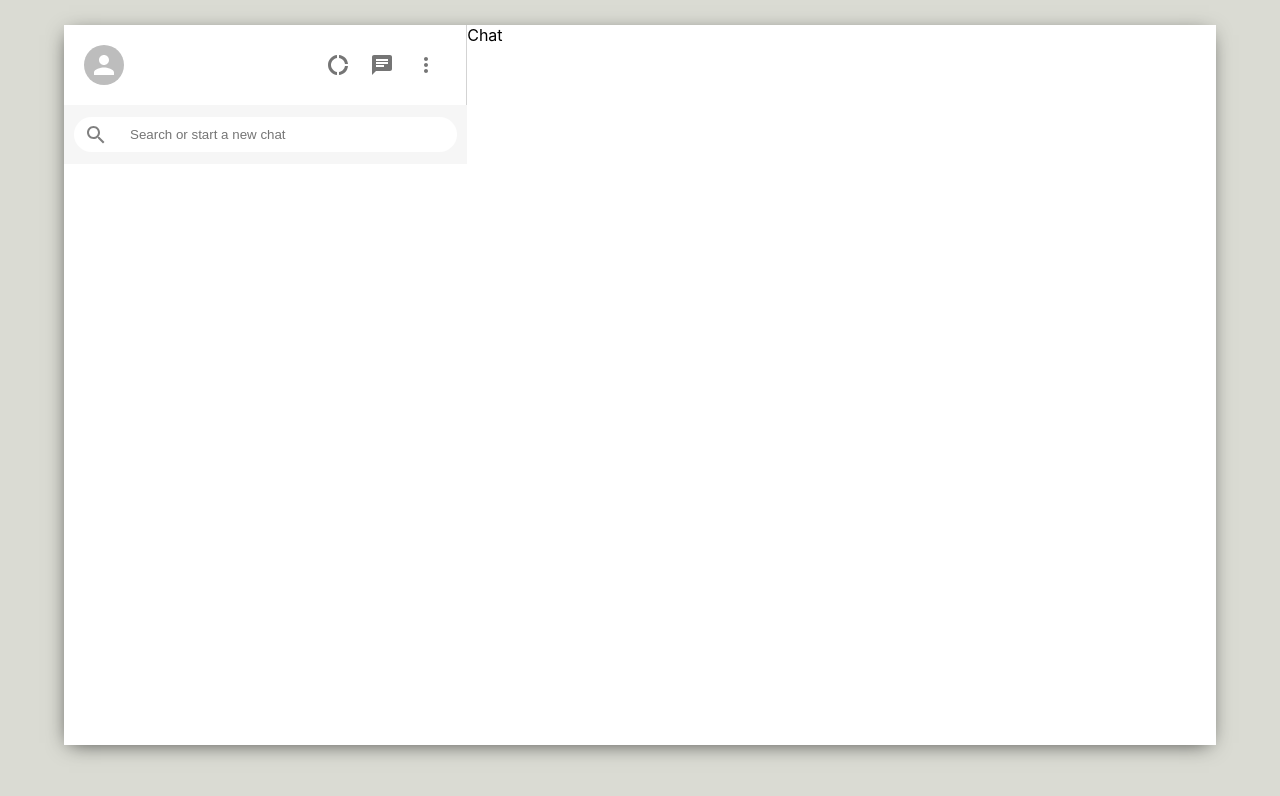
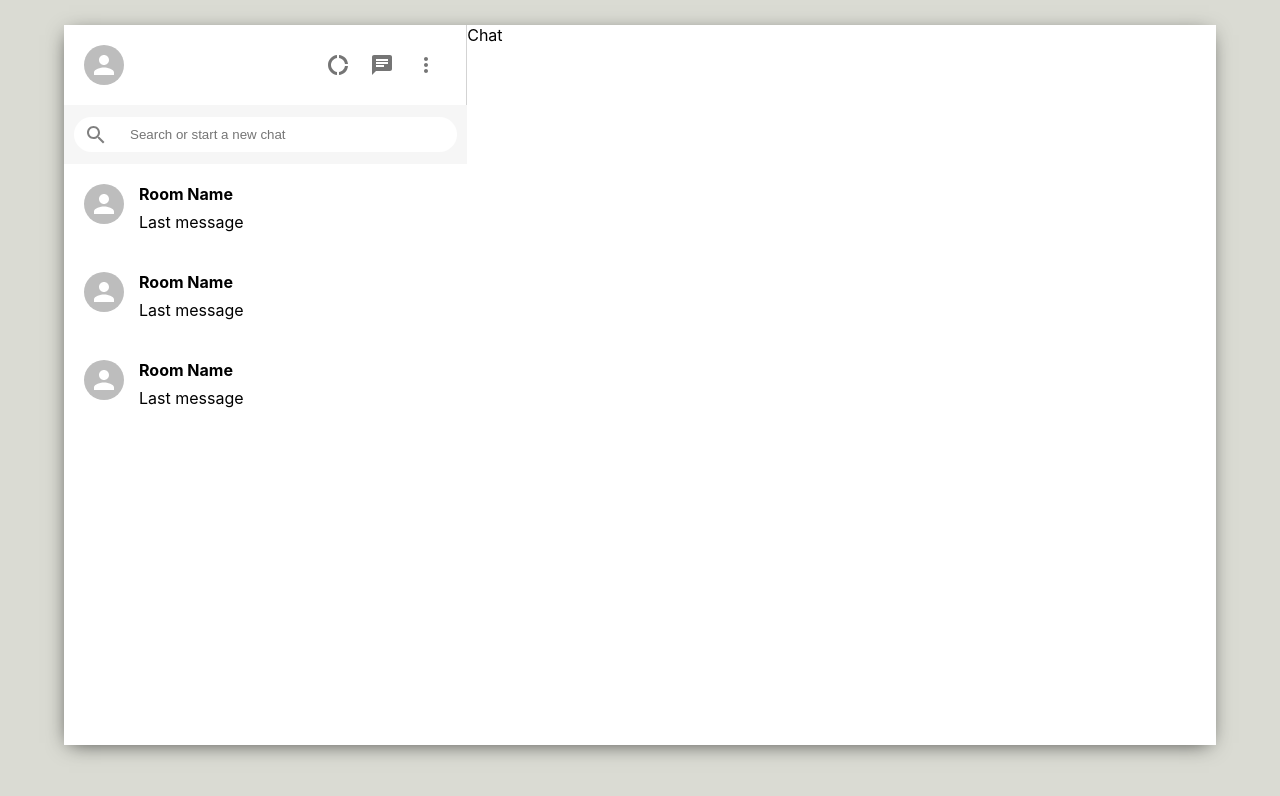
Before and after one commit to Pulkit426/ChromaChat, a React (Create React App) app: page / in a window 1280 px wide. Shown: the top 796 px of the page. Built offline with nearby package versions, Linux system fonts and the light colour scheme.

Commit message:
sidebar chat component added

```diff
--- a/src/Sidebar.css
+++ b/src/Sidebar.css
@@ -51,3 +51,10 @@
     outline-width: 0;
 
 }
+
+.sidebar__chats{
+    flex: 1;
+    background-color: white;
+    overflow: scroll;
+
+}
--- a/src/Sidebar.js
+++ b/src/Sidebar.js
@@ -5,6 +5,7 @@
 import DonutLargeIcon from '@mui/icons-material/DonutLarge';
 import MoreVertIcon from '@mui/icons-material/MoreVert';
 import SearchOutlinedIcon from '@mui/icons-material/SearchOutlined';
+import SidebarChat from './SidebarChat';
 
 const Sidebar = () => {
   return (
@@ -36,6 +37,12 @@
           </div>
         </div>
 
+        <div className="sidebar__chats">
+        <SidebarChat />
+        <SidebarChat />
+        <SidebarChat />
+        </div>
+
 
 
     </div>
--- /dev/null
+++ b/src/SidebarChat.css
@@ -0,0 +1,20 @@
+.sidebarChat{
+    display: flex;
+    padding: 20px;
+    cursor: pointer;
+    border-radius: 1px solid #f6f6f6;
+
+}
+
+.sidebarChat:hover{
+    background-color: #ebebeb;
+}
+
+.sidebarChat__info{
+    margin-left: 15px;
+}
+
+.sidebarChat__info > h2{
+    font-size: 16px;
+    margin-bottom: 8px;
+}
--- /dev/null
+++ b/src/SidebarChat.js
@@ -0,0 +1,17 @@
+import React from 'react'
+import './SidebarChat.css'
+import {Avatar} from '@mui/material'
+
+const SidebarChat = () => {
+  return (
+    <div className='sidebarChat'>
+       <Avatar />
+        <div className="sidebarChat__info">
+            <h2> Room Name </h2>
+            <p> Last message </p>
+        </div>
+    </div>
+  )
+}
+
+export default SidebarChat
```
